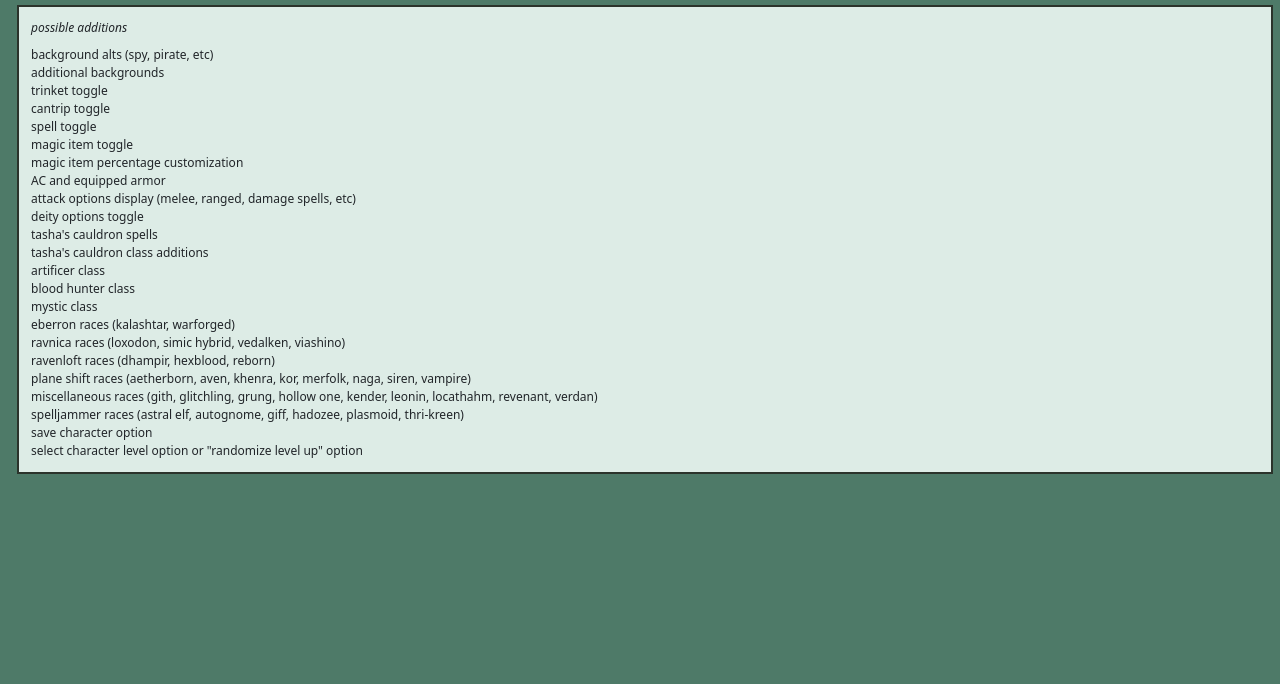
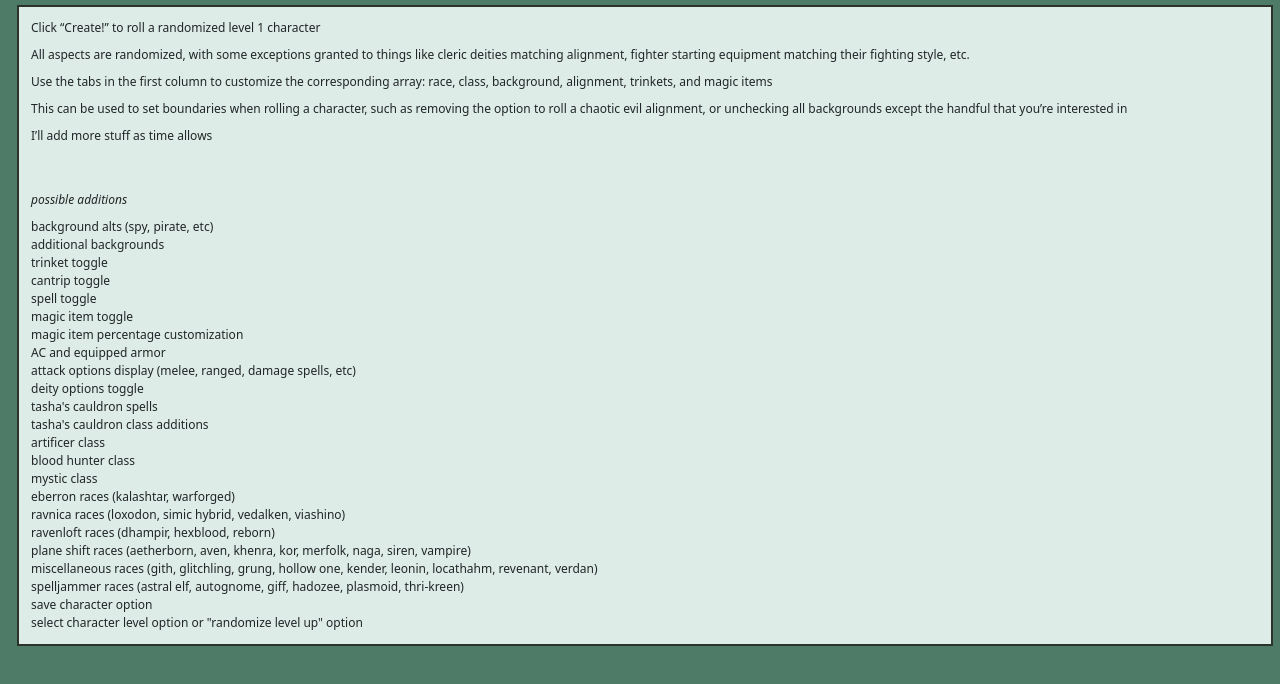
Before and after one commit to Odetta/DND5E-CHARACTER-RANDOMIZER, a plain HTML site: page roadmap.html in a window 1280 px wide. Drawn offline with nearby package versions, Linux system fonts and the light colour scheme.

Commit message:
Update roadmap.html

```diff
--- a/roadmap.html
+++ b/roadmap.html
@@ -30,6 +30,13 @@
         <div class="row">
             <div class="col-12">
                 <div class="section">
+                    <p>Click “Create!” to roll a randomized level 1 character</p>
+                    <p>All aspects are randomized, with some exceptions granted to things like cleric deities matching alignment, fighter starting equipment matching their fighting style, etc.</p>
+                    <p>Use the tabs in the first column to customize the corresponding array: race, class, background, alignment, trinkets, and magic items</p>
+                    <p>This can be used to set boundaries when rolling a character, such as removing the option to roll a chaotic evil alignment, or unchecking all backgrounds except the handful that you’re interested in</p>
+                    <p>I’ll add more stuff as time allows</p>
+                    <br>
+                    <br>
                     <p><i>possible additions</i></p>
                     <p>background alts (spy, pirate, etc)<br>
                         additional backgrounds<br>
```
